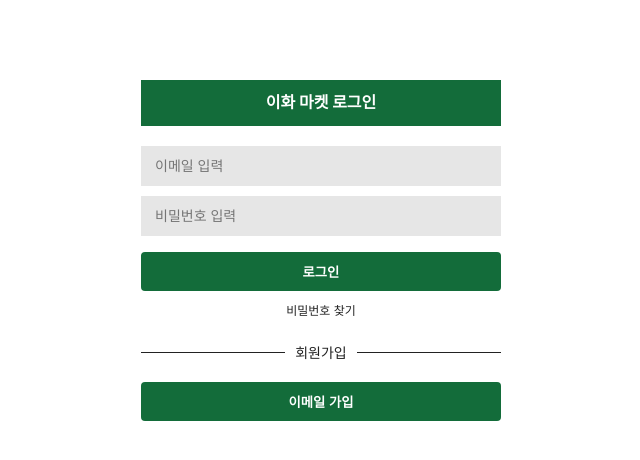
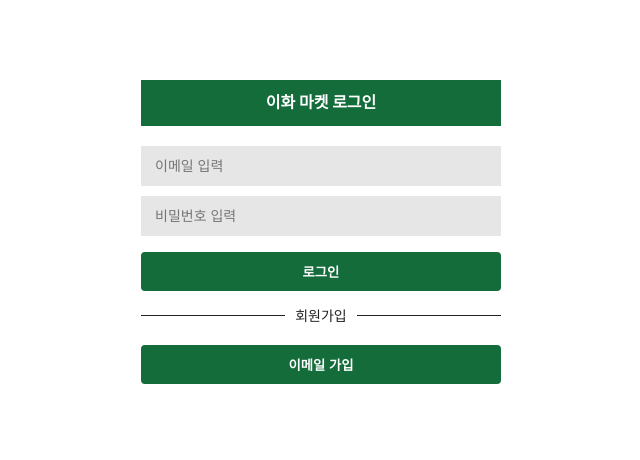
Before and after one commit to OSP-team-8/EwhaMarket, a Python web app: template templates/login.html in a window 1280 px wide. Shown: the top 460 px of the page, without its empty margins (319-959 px from the left). Run offline with Jinja, Linux system fonts and the light colour scheme; the template is opened without the code that fills it, so the values that code supplies are empty.

Commit message:
Update login.html

```diff
--- a/templates/login.html
+++ b/templates/login.html
@@ -20,7 +20,6 @@
         <button type="submit" class="btn btn-ewha login-btn">로그인</button>
       </form>
 
-      <a href="#" class="login-link-small">비밀번호 찾기</a>
 
       <div class="login-divider"><span>회원가입</span></div>
 
```
